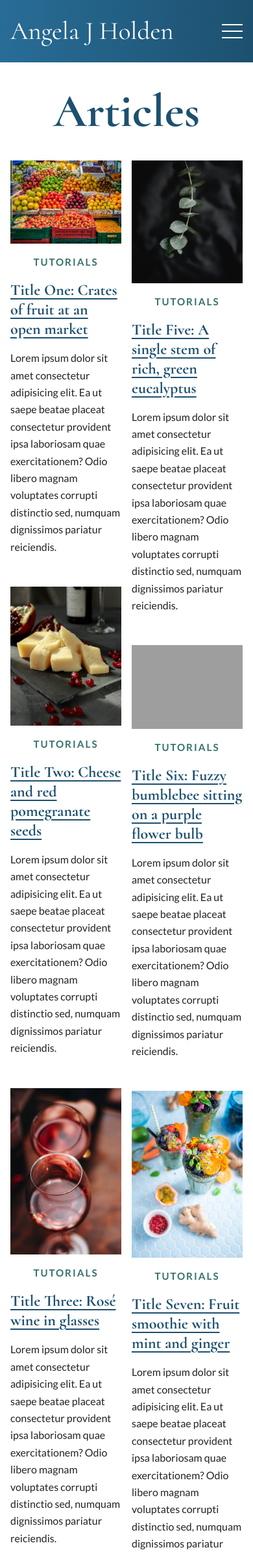
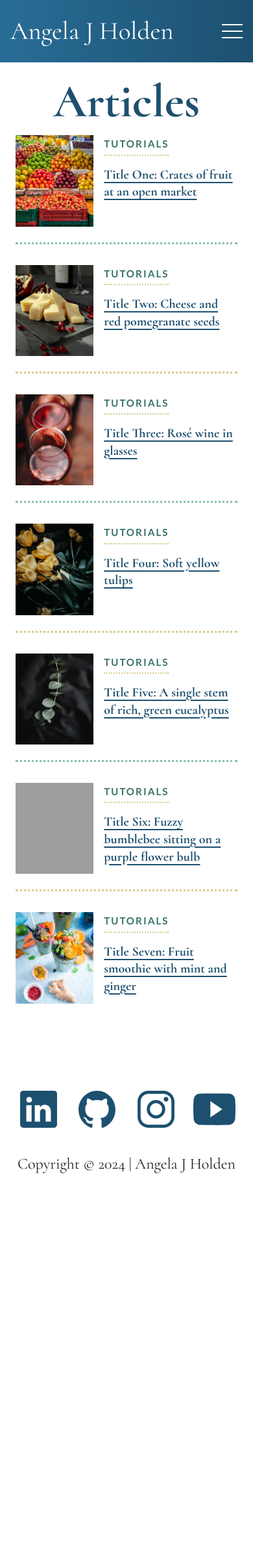
Before and after one commit to angelajholden/portfolio, a PHP site: page /articles/ in a window 390 px wide. Shown: the top 2389 px of the page at 65% size. After the commit the page ends 1806 px from the top, so only its background shows below. Run offline with PHP 8.4, Linux system fonts and the light colour scheme; grey boxes are pictures that could not be loaded.

Commit message:
mobile styles for the masonry desktop layout

```diff
--- a/articles/index.php
+++ b/articles/index.php
@@ -20,10 +20,8 @@ include_once dirname(__DIR__) . '/includes/head.php' ?>
 					</figure>
 					<div class="article-wrap">
 						<div class="article-category">Tutorials</div>
-						<h2 class="secondary-heading">
-							<a href="#">Title One: Crates of fruit at an open market</a>
-						</h2>
-						<p>Lorem ipsum dolor sit amet consectetur adipisicing elit. Ea ut saepe beatae placeat consectetur provident ipsa laboriosam quae exercitationem? Odio libero magnam voluptates corrupti distinctio sed, numquam dignissimos pariatur reiciendis.</p>
+						<h2 class="secondary-heading"><a href="#">Title One: Crates of fruit at an open market</a></h2>
+						<p>Lorem ipsum dolor sit amet consectetur adipisicing elit. Ea ut saepe beatae placeat consectetur provident ipsa laboriosam quae exercitationem?</p>
 					</div>
 				</article>
 				<article class="article-item">
@@ -32,10 +30,8 @@ include_once dirname(__DIR__) . '/includes/head.php' ?>
 					</figure>
 					<div class="article-wrap">
 						<div class="article-category">Tutorials</div>
-						<h2 class="secondary-heading">
-							<a href="#">Title Two: Cheese and red pomegranate seeds</a>
-						</h2>
-						<p>Lorem ipsum dolor sit amet consectetur adipisicing elit. Ea ut saepe beatae placeat consectetur provident ipsa laboriosam quae exercitationem? Odio libero magnam voluptates corrupti distinctio sed, numquam dignissimos pariatur reiciendis.</p>
+						<h2 class="secondary-heading"><a href="#">Title Two: Cheese and red pomegranate seeds</a></h2>
+						<p>Lorem ipsum dolor sit amet consectetur adipisicing elit. Ea ut saepe beatae placeat consectetur provident ipsa laboriosam quae exercitationem?</p>
 					</div>
 				</article>
 				<article class="article-item">
@@ -44,10 +40,8 @@ include_once dirname(__DIR__) . '/includes/head.php' ?>
 					</figure>
 					<div class="article-wrap">
 						<div class="article-category">Tutorials</div>
-						<h2 class="secondary-heading">
-							<a href="#">Title Three: Rosé wine in glasses</a>
-						</h2>
-						<p>Lorem ipsum dolor sit amet consectetur adipisicing elit. Ea ut saepe beatae placeat consectetur provident ipsa laboriosam quae exercitationem? Odio libero magnam voluptates corrupti distinctio sed, numquam dignissimos pariatur reiciendis.</p>
+						<h2 class="secondary-heading"><a href="#">Title Three: Rosé wine in glasses</a></h2>
+						<p>Lorem ipsum dolor sit amet consectetur adipisicing elit. Ea ut saepe beatae placeat consectetur provident ipsa laboriosam quae exercitationem?</p>
 					</div>
 				</article>
 				<article class="article-item">
@@ -56,10 +50,8 @@ include_once dirname(__DIR__) . '/includes/head.php' ?>
 					</figure>
 					<div class="article-wrap">
 						<div class="article-category">Tutorials</div>
-						<h2 class="secondary-heading">
-							<a href="#">Title Four: Soft yellow tulips</a>
-						</h2>
-						<p>Lorem ipsum dolor sit amet consectetur adipisicing elit. Ea ut saepe beatae placeat consectetur provident ipsa laboriosam quae exercitationem? Odio libero magnam voluptates corrupti distinctio sed, numquam dignissimos pariatur reiciendis.</p>
+						<h2 class="secondary-heading"><a href="#">Title Four: Soft yellow tulips</a></h2>
+						<p>Lorem ipsum dolor sit amet consectetur adipisicing elit. Ea ut saepe beatae placeat consectetur provident ipsa laboriosam quae exercitationem?</p>
 					</div>
 				</article>
 				<article class="article-item">
@@ -68,10 +60,8 @@ include_once dirname(__DIR__) . '/includes/head.php' ?>
 					</figure>
 					<div class="article-wrap">
 						<div class="article-category">Tutorials</div>
-						<h2 class="secondary-heading">
-							<a href="#">Title Five: A single stem of rich, green eucalyptus</a>
-						</h2>
-						<p>Lorem ipsum dolor sit amet consectetur adipisicing elit. Ea ut saepe beatae placeat consectetur provident ipsa laboriosam quae exercitationem? Odio libero magnam voluptates corrupti distinctio sed, numquam dignissimos pariatur reiciendis.</p>
+						<h2 class="secondary-heading"><a href="#">Title Five: A single stem of rich, green eucalyptus</a></h2>
+						<p>Lorem ipsum dolor sit amet consectetur adipisicing elit. Ea ut saepe beatae placeat consectetur provident ipsa laboriosam quae exercitationem?</p>
 					</div>
 				</article>
 				<article class="article-item">
@@ -80,10 +70,8 @@ include_once dirname(__DIR__) . '/includes/head.php' ?>
 					</figure>
 					<div class="article-wrap">
 						<div class="article-category">Tutorials</div>
-						<h2 class="secondary-heading">
-							<a href="#">Title Six: Fuzzy bumblebee sitting on a purple flower bulb</a>
-						</h2>
-						<p>Lorem ipsum dolor sit amet consectetur adipisicing elit. Ea ut saepe beatae placeat consectetur provident ipsa laboriosam quae exercitationem? Odio libero magnam voluptates corrupti distinctio sed, numquam dignissimos pariatur reiciendis.</p>
+						<h2 class="secondary-heading"><a href="#">Title Six: Fuzzy bumblebee sitting on a purple flower bulb</a></h2>
+						<p>Lorem ipsum dolor sit amet consectetur adipisicing elit. Ea ut saepe beatae placeat consectetur provident ipsa laboriosam quae exercitationem?</p>
 					</div>
 				</article>
 				<article class="article-item">
@@ -92,10 +80,8 @@ include_once dirname(__DIR__) . '/includes/head.php' ?>
 					</figure>
 					<div class="article-wrap">
 						<div class="article-category">Tutorials</div>
-						<h2 class="secondary-heading">
-							<a href="#">Title Seven: Fruit smoothie with mint and ginger</a>
-						</h2>
-						<p>Lorem ipsum dolor sit amet consectetur adipisicing elit. Ea ut saepe beatae placeat consectetur provident ipsa laboriosam quae exercitationem? Odio libero magnam voluptates corrupti distinctio sed, numquam dignissimos pariatur reiciendis.</p>
+						<h2 class="secondary-heading"><a href="#">Title Seven: Fruit smoothie with mint and ginger</a></h2>
+						<p>Lorem ipsum dolor sit amet consectetur adipisicing elit. Ea ut saepe beatae placeat consectetur provident ipsa laboriosam quae exercitationem?</p>
 					</div>
 				</article>
 			</div>
--- a/scss/_articles.scss
+++ b/scss/_articles.scss
@@ -1,8 +1,8 @@
 .masonry-articles {
 	padding: 50px;
 
-	@media (max-width: 1024px) {
-		padding: 1rem;
+	@media (max-width: 768px) {
+		padding: 1.5rem;
 	}
 }
 
@@ -11,6 +11,7 @@
 		margin: 0 0 1rem;
 		color: $navy;
 		text-align: center;
+		line-height: 1;
 	}
 }
 
@@ -27,56 +28,141 @@
 			columns: 3 auto;
 		}
 
-		@media (max-width: 1024px) {
+		@media (max-width: 1200px) {
 			columns: 2 auto;
-			gap: 1rem;
+		}
+
+		@media (max-width: 768px) {
+			gap: 1.5rem;
+		}
+
+		@media (max-width: 600px) {
+			columns: 1 auto;
 		}
 	}
 }
 
 .article-item {
 	.masonry-articles & {
-		padding-bottom: 2rem;
+		padding-bottom: 3rem;
 		break-inside: avoid;
+
+		@media (max-width: 768px) {
+			padding-bottom: 1.5rem;
+		}
+
+		@media (max-width: 600px) {
+			display: flex;
+			flex-flow: row nowrap;
+			justify-content: space-between;
+			align-items: flex-start;
+			margin-bottom: 2rem;
+			border-bottom: 3px dotted $mint;
+
+			&:nth-of-type(even) {
+				border-color: $yellow;
+			}
+
+			&:last-of-type {
+				border-bottom: none;
+			}
+		}
 	}
 }
 
 .image {
 	.masonry-articles & {
 		margin: 0;
+		overflow: hidden;
+
+		img {
+			transform: scale(1);
+			filter: brightness(1);
+			transition: all 300ms ease-in-out;
+		}
+
+		&:hover > img {
+			transform: scale(1.15);
+			filter: brightness(1.1);
+		}
+
+		@media (max-width: 600px) {
+			position: relative;
+			width: 200px;
+			max-width: 100%;
+			margin: 0 1rem 0 0;
+			aspect-ratio: 3 / 3.5;
+
+			img {
+				position: absolute;
+				inset: 0;
+				width: 100%;
+				height: 100%;
+				object-fit: cover;
+			}
+		}
 	}
 }
 
 .article-wrap {
 	.masonry-articles & {
-		padding: 1rem 0;
+		padding: 1rem 0 0;
+		line-height: 1;
 
 		p {
 			font-family: "Lato", sans-serif;
 			font-weight: 400;
 			font-style: normal;
 			font-size: clamp(1rem, 1.25vw, 1.1rem);
+			line-height: 1.65;
+		}
+
+		@media (max-width: 600px) {
+			width: 100%; // i don't get why this needs to be 100% ??
+			padding: 0;
+
+			p {
+				clip: rect(0 0 0 0);
+				clip-path: inset(50%);
+				height: 1px;
+				overflow: hidden;
+				position: absolute;
+				white-space: nowrap;
+				width: 1px;
+			}
 		}
 	}
 }
 
 .article-category {
 	.masonry-articles & {
+		display: inline-block;
+		position: relative;
+		left: 50%;
+		transform: translateX(-50%);
+		padding-bottom: 0.5rem;
 		font-family: "Lato", sans-serif;
 		font-weight: 700;
 		font-style: normal;
 		font-size: 0.95rem;
 		text-transform: uppercase;
-		text-align: center;
 		letter-spacing: 2px;
 		color: $green;
+		border-bottom: 2px dotted $yellow;
+
+		@media (max-width: 600px) {
+			position: static;
+			transform: translateX(0);
+			padding-bottom: 0.5rem;
+		}
 	}
 }
 
 .secondary-heading {
 	.masonry-articles & {
 		margin: 1rem 0;
-		font-size: 1.5rem;
+		font-size: clamp(1.25rem, 2vw, 1.75rem);
+		line-height: 1.333;
 
 		a {
 			color: $navy;
@@ -88,5 +174,14 @@
 				text-decoration-color: transparent;
 			}
 		}
+
+		@media (max-width: 600px) {
+			display: -webkit-box;
+			-webkit-line-clamp: 3;
+			-webkit-box-orient: vertical;
+			overflow: hidden;
+			text-overflow: ellipsis;
+			margin: 1rem 0 0;
+		}
 	}
 }
```
Also changed, not shown: styles.css, 1 other file.
